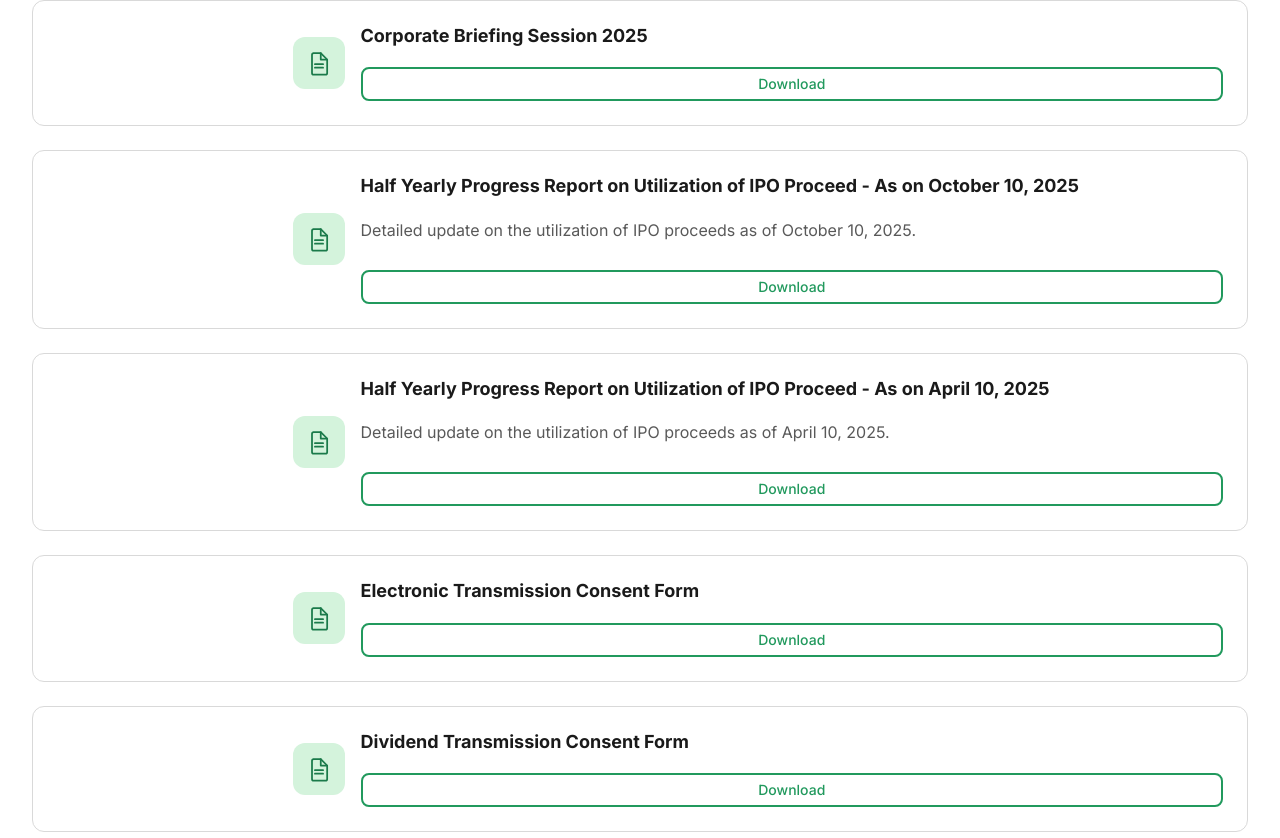
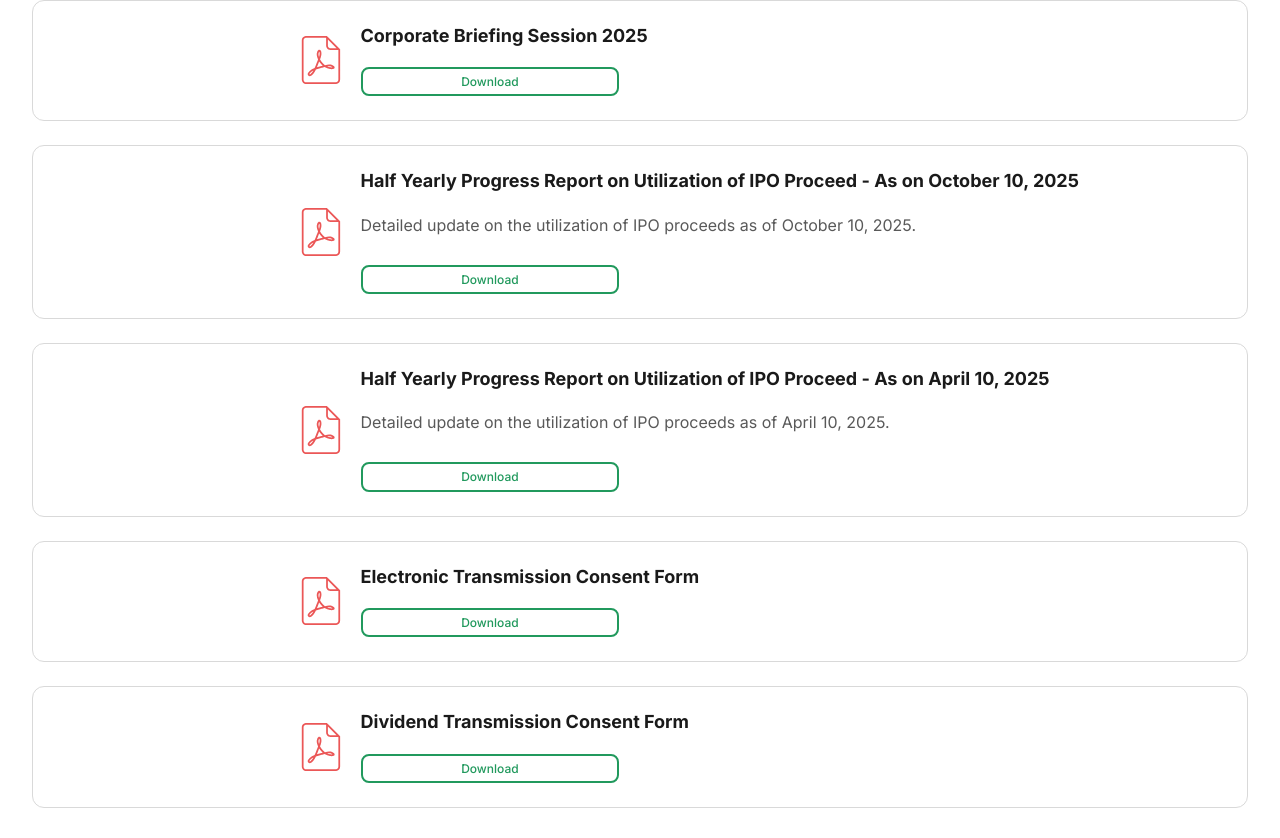
Before and after one commit to saqibj/bcem-site, an Astro site: page /investor-relations in a window 1280 px wide. Shown: the part 2702-3540 px from the top of the page. Built offline with nearby package versions, Linux system fonts and the light colour scheme; Astro itself is replaced by a stand-in of ours.

Commit message:
pdf icons added

```diff
--- a/src/pages/investor-relations/index.astro
+++ b/src/pages/investor-relations/index.astro
@@ -202,16 +202,7 @@ import BaseLayout from '@/layouts/BaseLayout.astro';
       <div class="notice-list">
         <article class="notice-card">
           <div class="notice-icon" aria-hidden="true">
-            <svg viewBox="0 0 24 24" fill="none" stroke="currentColor" stroke-width="1.5">
-              <path
-                d="M7 3.5h6.5L19 9v11.5a1.5 1.5 0 0 1-1.5 1.5h-10A1.5 1.5 0 0 1 6 20.5V5A1.5 1.5 0 0 1 7.5 3.5z"
-                stroke-linecap="round"
-                stroke-linejoin="round"
-              />
-              <path d="M13.5 3.5V9H19" stroke-linecap="round" stroke-linejoin="round" />
-              <path d="M8.5 13h7" stroke-linecap="round" stroke-linejoin="round" />
-              <path d="M8.5 16h7" stroke-linecap="round" stroke-linejoin="round" />
-            </svg>
+            <img src="/images/pdf-svgrepo-com.svg" alt="" loading="lazy" />
           </div>
           <div class="notice-content">
             <h3 class="notice-title">Corporate Briefing Session 2025</h3>
@@ -226,16 +217,7 @@ import BaseLayout from '@/layouts/BaseLayout.astro';
         </article>
         <article class="notice-card">
           <div class="notice-icon" aria-hidden="true">
-            <svg viewBox="0 0 24 24" fill="none" stroke="currentColor" stroke-width="1.5">
-              <path
-                d="M7 3.5h6.5L19 9v11.5a1.5 1.5 0 0 1-1.5 1.5h-10A1.5 1.5 0 0 1 6 20.5V5A1.5 1.5 0 0 1 7.5 3.5z"
-                stroke-linecap="round"
-                stroke-linejoin="round"
-              />
-              <path d="M13.5 3.5V9H19" stroke-linecap="round" stroke-linejoin="round" />
-              <path d="M8.5 13h7" stroke-linecap="round" stroke-linejoin="round" />
-              <path d="M8.5 16h7" stroke-linecap="round" stroke-linejoin="round" />
-            </svg>
+            <img src="/images/pdf-svgrepo-com.svg" alt="" loading="lazy" />
           </div>
           <div class="notice-content">
             <h3 class="notice-title">Half Yearly Progress Report on Utilization of IPO Proceed - As on October 10, 2025</h3>
@@ -253,16 +235,7 @@ import BaseLayout from '@/layouts/BaseLayout.astro';
         </article>
         <article class="notice-card">
           <div class="notice-icon" aria-hidden="true">
-            <svg viewBox="0 0 24 24" fill="none" stroke="currentColor" stroke-width="1.5">
-              <path
-                d="M7 3.5h6.5L19 9v11.5a1.5 1.5 0 0 1-1.5 1.5h-10A1.5 1.5 0 0 1 6 20.5V5A1.5 1.5 0 0 1 7.5 3.5z"
-                stroke-linecap="round"
-                stroke-linejoin="round"
-              />
-              <path d="M13.5 3.5V9H19" stroke-linecap="round" stroke-linejoin="round" />
-              <path d="M8.5 13h7" stroke-linecap="round" stroke-linejoin="round" />
-              <path d="M8.5 16h7" stroke-linecap="round" stroke-linejoin="round" />
-            </svg>
+            <img src="/images/pdf-svgrepo-com.svg" alt="" loading="lazy" />
           </div>
           <div class="notice-content">
             <h3 class="notice-title">Half Yearly Progress Report on Utilization of IPO Proceed - As on April 10, 2025</h3>
@@ -280,16 +253,7 @@ import BaseLayout from '@/layouts/BaseLayout.astro';
         </article>
         <article class="notice-card">
           <div class="notice-icon" aria-hidden="true">
-            <svg viewBox="0 0 24 24" fill="none" stroke="currentColor" stroke-width="1.5">
-              <path
-                d="M7 3.5h6.5L19 9v11.5a1.5 1.5 0 0 1-1.5 1.5h-10A1.5 1.5 0 0 1 6 20.5V5A1.5 1.5 0 0 1 7.5 3.5z"
-                stroke-linecap="round"
-                stroke-linejoin="round"
-              />
-              <path d="M13.5 3.5V9H19" stroke-linecap="round" stroke-linejoin="round" />
-              <path d="M8.5 13h7" stroke-linecap="round" stroke-linejoin="round" />
-              <path d="M8.5 16h7" stroke-linecap="round" stroke-linejoin="round" />
-            </svg>
+            <img src="/images/pdf-svgrepo-com.svg" alt="" loading="lazy" />
           </div>
           <div class="notice-content">
             <h3 class="notice-title">Electronic Transmission Consent Form</h3>
@@ -304,16 +268,7 @@ import BaseLayout from '@/layouts/BaseLayout.astro';
         </article>
         <article class="notice-card">
           <div class="notice-icon" aria-hidden="true">
-            <svg viewBox="0 0 24 24" fill="none" stroke="currentColor" stroke-width="1.5">
-              <path
-                d="M7 3.5h6.5L19 9v11.5a1.5 1.5 0 0 1-1.5 1.5h-10A1.5 1.5 0 0 1 6 20.5V5A1.5 1.5 0 0 1 7.5 3.5z"
-                stroke-linecap="round"
-                stroke-linejoin="round"
-              />
-              <path d="M13.5 3.5V9H19" stroke-linecap="round" stroke-linejoin="round" />
-              <path d="M8.5 13h7" stroke-linecap="round" stroke-linejoin="round" />
-              <path d="M8.5 16h7" stroke-linecap="round" stroke-linejoin="round" />
-            </svg>
+            <img src="/images/pdf-svgrepo-com.svg" alt="" loading="lazy" />
           </div>
           <div class="notice-content">
             <h3 class="notice-title">Dividend Transmission Consent Form</h3>
@@ -341,16 +296,7 @@ import BaseLayout from '@/layouts/BaseLayout.astro';
       <div class="card">
         <div class="card-body">
           <div class="notice-icon" aria-hidden="true">
-            <svg viewBox="0 0 24 24" fill="none" stroke="currentColor" stroke-width="1.5">
-              <path
-                d="M7 3.5h6.5L19 9v11.5a1.5 1.5 0 0 1-1.5 1.5h-10A1.5 1.5 0 0 1 6 20.5V5A1.5 1.5 0 0 1 7.5 3.5z"
-                stroke-linecap="round"
-                stroke-linejoin="round"
-              />
-              <path d="M13.5 3.5V9H19" stroke-linecap="round" stroke-linejoin="round" />
-              <path d="M8.5 13h7" stroke-linecap="round" stroke-linejoin="round" />
-              <path d="M8.5 16h7" stroke-linecap="round" stroke-linejoin="round" />
-            </svg>
+            <img src="/images/pdf-svgrepo-com.svg" alt="" loading="lazy" />
           </div>
           <div class="notice-content">
             <h3 class="card-title">Gender Pay Gap</h3>
@@ -485,6 +431,17 @@ import BaseLayout from '@/layouts/BaseLayout.astro';
     gap: var(--space-3);
   }
 
+  .report-content .btn,
+  .notice-content .btn {
+    align-self: flex-start;
+    font-size: 0.75rem;
+    line-height: 1.1;
+    padding: 6px 12px;
+    width: 30%;
+    min-width: 140px;
+    justify-content: center;
+  }
+
   .report-title,
   .notice-title {
     font-size: var(--font-size-lg);
@@ -510,14 +467,10 @@ import BaseLayout from '@/layouts/BaseLayout.astro';
   }
 
   .notice-icon {
-    width: 52px;
-    height: 52px;
-    border-radius: var(--radius-lg);
-    display: inline-flex;
+    display: flex;
     align-items: center;
-    justify-content: center;
-    background: var(--color-primary-100);
-    color: var(--color-primary-700);
+    justify-content: flex-end;
+    height: 100%;
     margin-bottom: var(--space-4);
   }
 
@@ -528,8 +481,9 @@ import BaseLayout from '@/layouts/BaseLayout.astro';
     }
   }
 
-  .notice-icon svg {
-    width: 28px;
-    height: 28px;
+  .notice-icon img {
+    height: 48px;
+    width: auto;
+    object-fit: contain;
   }
 </style>
```
Also changed, not shown: public/images/pdf-svgrepo-com.svg (added).
